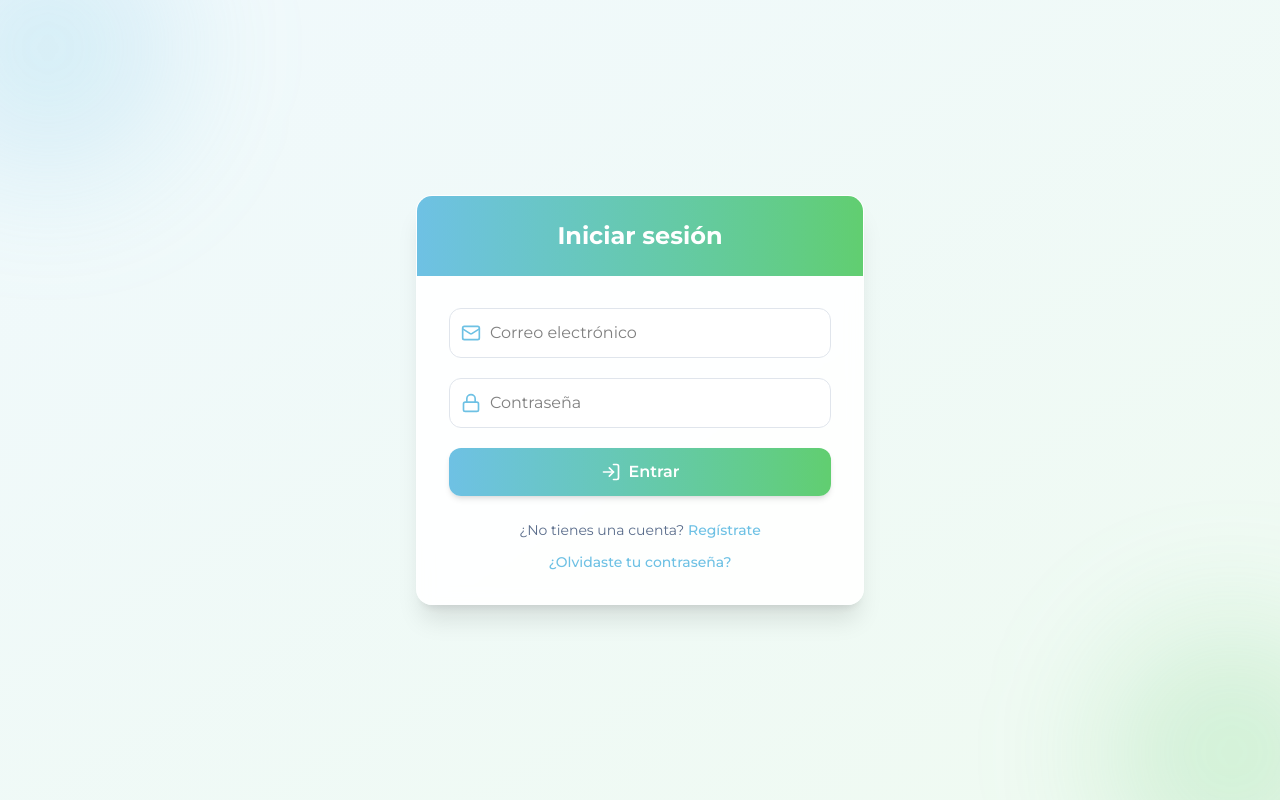
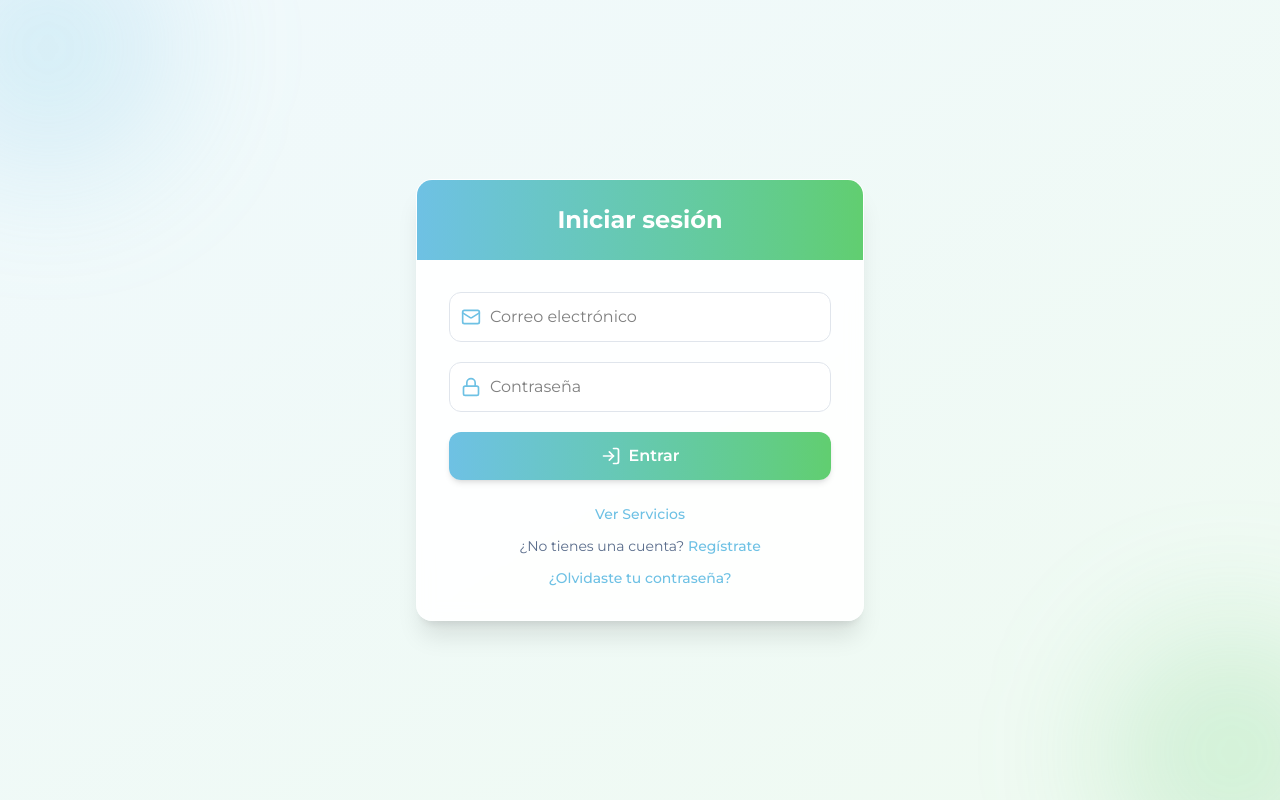
Before and after one commit to JuniorArias02/agendamiento, a React (Vite) app: page /login in a window 1280 px wide. Built offline with nearby package versions, Linux system fonts and the light colour scheme.

Commit message:
se corrigo las imagene sy el tus serviciucos

```diff
--- a/src/components/pages/Login.jsx
+++ b/src/components/pages/Login.jsx
@@ -16,6 +16,7 @@ import {
   Lock,
   UserPlus
 } from "lucide-react";
+import { RUTAS } from "../../routers/routers";
 
 export default function Login() {
   const [isRegistering, setIsRegistering] = useState(false);
@@ -346,6 +347,17 @@ export default function Login() {
               transition={{ delay: 0.4 }}
               className="text-center space-y-3"
             >
+              {/* Botón para ver servicios */}
+              <p className="text-sm text-[#5A6D8B]">
+                <button
+                  onClick={() => navigate(RUTAS.AGENDA.NUEVA)}
+                  className="text-[#6EC1E4] font-medium hover:underline focus:outline-none"
+                >
+                  Ver Servicios
+                </button>
+              </p>
+
+              {/* Alternar entre registro/login */}
               <p className="text-sm text-[#5A6D8B]">
                 {isRegistering ? "¿Ya tienes una cuenta?" : "¿No tienes una cuenta?"}{" "}
                 <button
@@ -359,6 +371,7 @@ export default function Login() {
                 </button>
               </p>
 
+              {/* Recuperar contraseña */}
               <p className="text-sm text-[#5A6D8B]">
                 <button
                   onClick={() => {
--- a/src/components/pages/TusCitas.jsx
+++ b/src/components/pages/TusCitas.jsx
@@ -226,7 +226,8 @@ export default function TusCitas() {
                       <div className="w-full bg-gray-200 rounded-full h-2">
                         <div
                           className="bg-[#6EC1E4] h-2 rounded-full"
-                          style={{ width: `${((cita.sesiones_completadas) / cita.total_sesiones) * 100}%` }}
+                          style={{ width: `${(cita.sesiones_completadas / cita.total_sesiones) * 100}%` }}
+
                         ></div>
                       </div>
                     </div>
```
